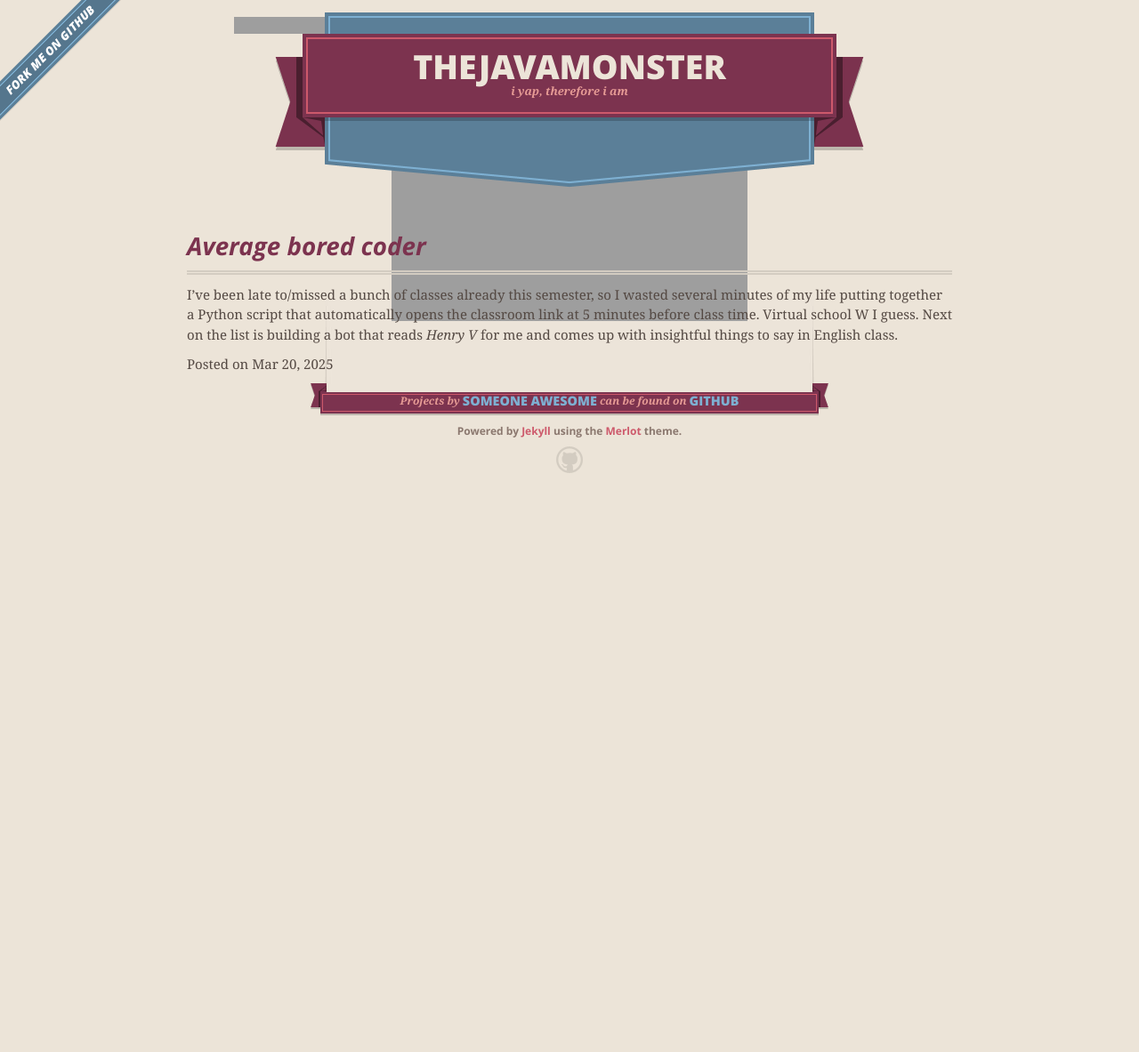
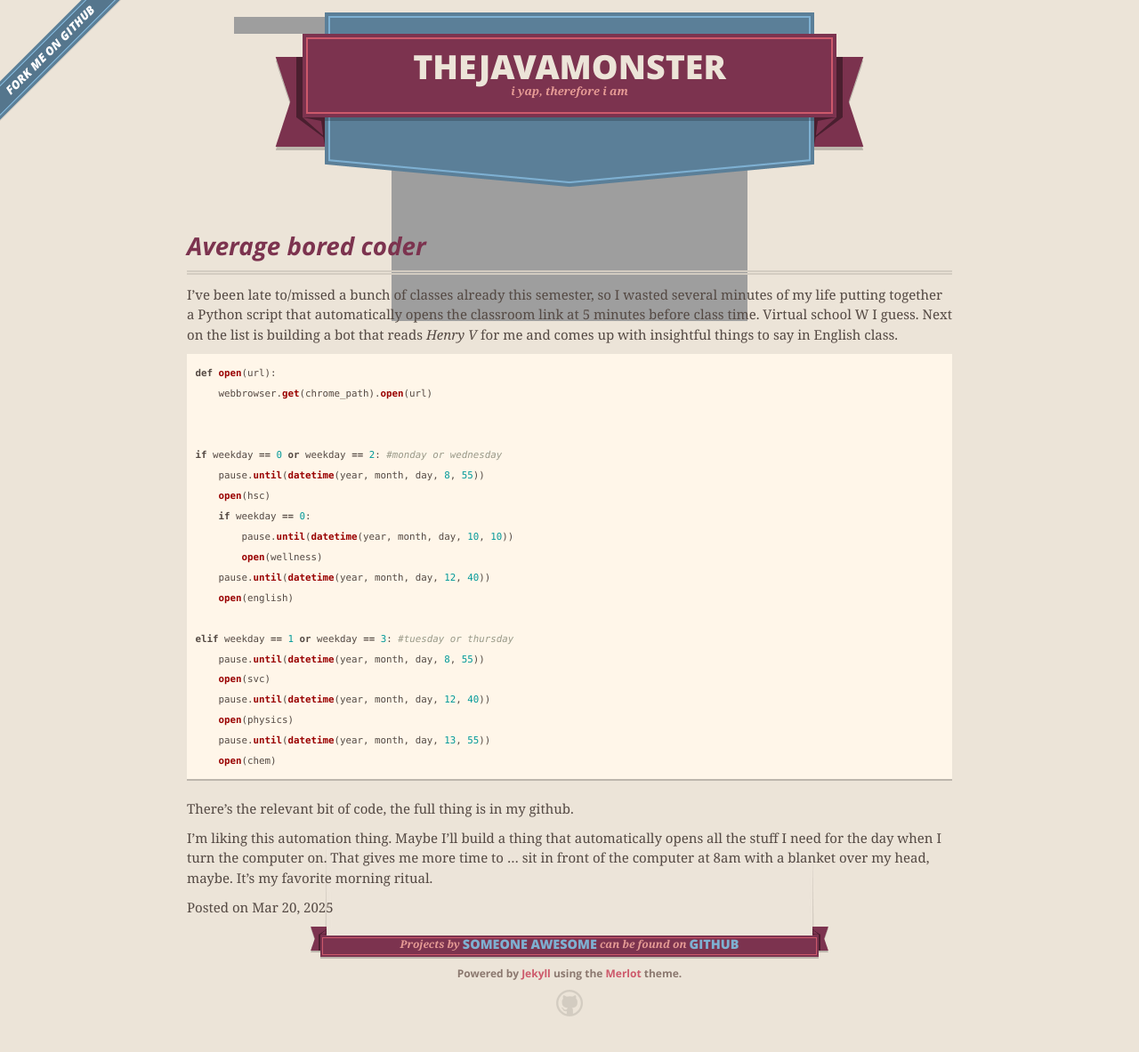
Before and after one commit to thejavamonster/thejavamonster.github.io, a Jekyll site: the page built from _posts/2025-03-25-gotoclass.markdown, in a window 1280 px wide. Shown: the whole page at 89% size. Built offline with Jekyll 4.4.1, drawn with Linux system fonts in a browser that asks for light colours; nearby versions of some CDN libraries; before the commit the page ends 900 px from its top, so only the background shows below that.

Commit message:
Update 2025-03-25-gotoclass.markdown

```diff
--- a/_posts/2025-03-25-gotoclass.markdown
+++ b/_posts/2025-03-25-gotoclass.markdown
@@ -7,3 +7,32 @@ categories: python coding school
 
 
 I've been late to/missed a bunch of classes already this semester, so I wasted several minutes of my life putting together a Python script that automatically opens the classroom link at 5 minutes before class time. Virtual school W I guess. Next on the list is building a bot that reads _Henry V_ for me and comes up with insightful things to say in English class.
+
+{% highlight python %}
+
+def open(url):
+    webbrowser.get(chrome_path).open(url)
+
+
+if weekday == 0 or weekday == 2: #monday or wednesday
+    pause.until(datetime(year, month, day, 8, 55))
+    open(hsc)
+    if weekday == 0:
+        pause.until(datetime(year, month, day, 10, 10))
+        open(wellness)
+    pause.until(datetime(year, month, day, 12, 40))
+    open(english)
+
+elif weekday == 1 or weekday == 3: #tuesday or thursday
+    pause.until(datetime(year, month, day, 8, 55))
+    open(svc)
+    pause.until(datetime(year, month, day, 12, 40))
+    open(physics)
+    pause.until(datetime(year, month, day, 13, 55))
+    open(chem)
+
+{% endhighlight %}
+
+There's the relevant bit of code, the full thing is in my github.
+
+I'm liking this automation thing. Maybe I'll build a thing that automatically opens all the stuff I need for the day when I turn the computer on. That gives me more time to ... sit in front of the computer at 8am with a blanket over my head, maybe. It's my favorite morning ritual.
```
